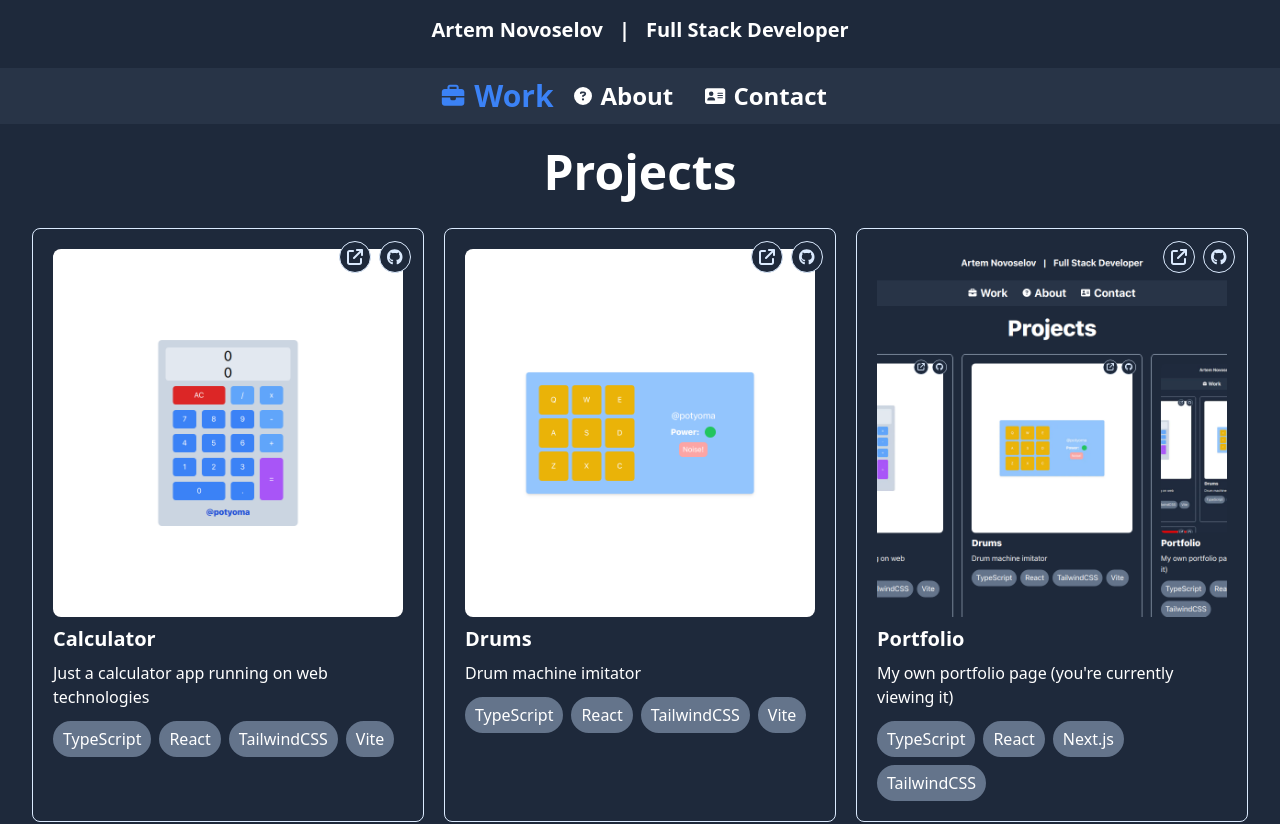
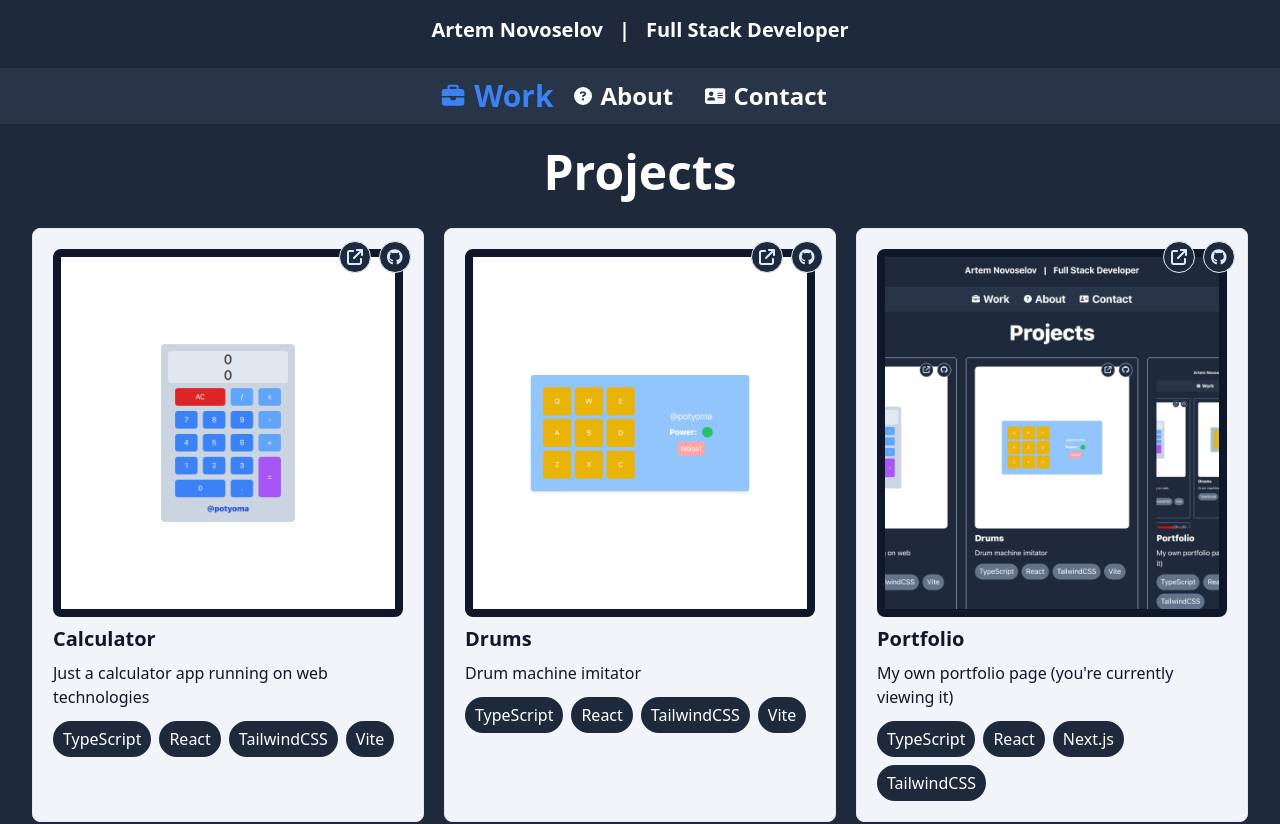
Before and after one commit to potyoma/portfolio, a Next.js app: page /work in a window 1280 px wide. Shown: the top 824 px of the page. Built offline with nearby package versions, Linux system fonts and the light colour scheme.

Commit message:
feat: light project cards

```diff
--- a/components/core/badge.tsx
+++ b/components/core/badge.tsx
@@ -3,13 +3,18 @@ import clsx from "clsx"
 type Props = {
   children: string | JSX.Element | JSX.Element[]
   outline?: boolean
+  color?: string
+  hoverColor?: string
 }
 
-const Badge: React.FC<Props> = ({ children, outline }) => (
+const Badge: React.FC<Props> = ({ children, outline, color, hoverColor }) => (
   <div
     className={clsx(
-      "rounded-full bg-slate-500 border-slate-500 border-2 hover:bg-opacity-0 hover:border-blue-500 cursor-pointer hover:text-blue-400 py-1 px-2",
-      outline && "border-blue-500 bg-slate-500 bg-opacity-60"
+      "rounded-full text-white border-2 cursor-pointer py-1 px-2",
+      outline && "border-blue-500 bg-slate-500 bg-opacity-60",
+      color || "bg-slate-500 border-slate-500",
+      hoverColor ||
+        "hover:text-blue-400 hover:bg-opacity-0 hover:border-blue-500"
     )}
   >
     {children}
--- a/components/projects/projectCard.tsx
+++ b/components/projects/projectCard.tsx
@@ -21,14 +21,14 @@ const ProjectCard: React.FC<Props> = ({
   techStack,
   name,
 }) => (
-  <div className="grid grid-rows-6 rounded-lg border border-blue-100 p-5 hover:shadow-xl hover:shadow-slate-900">
+  <div className="grid grid-rows-6 rounded-lg border bg-slate-100 text-slate-900 p-5 hover:shadow-xl hover:shadow-slate-900">
     <div className="row-span-4 relative">
       <div className="flex absolute z-10 -top-2 -right-2 justify-end gap-2">
         <LinkBadge icon={faArrowUpRightFromSquare} to={projectLink} />
         <LinkBadge icon={faGithub} to={githubLink} />
       </div>
       <Image
-        className="object-cover rounded-lg hover:shadow-md hover:shadow-slate-900"
+        className="object-cover border-8 border-slate-900 rounded-lg hover:shadow-md hover:shadow-slate-900"
         src={preview}
         alt={name}
         fill
@@ -42,7 +42,13 @@ const ProjectCard: React.FC<Props> = ({
       <div className="mt-3">
         <div className="flex flex-grow flex-wrap gap-2 justify-start">
           {techStack.map(t => (
-            <Badge key={t}>{t}</Badge>
+            <Badge
+              color="bg-slate-800 border-slate-800"
+              hoverColor="hover:bg-slate-100 hover:border-blue-600 hover:text-blue-600"
+              key={t}
+            >
+              {t}
+            </Badge>
           ))}
         </div>
       </div>
```
